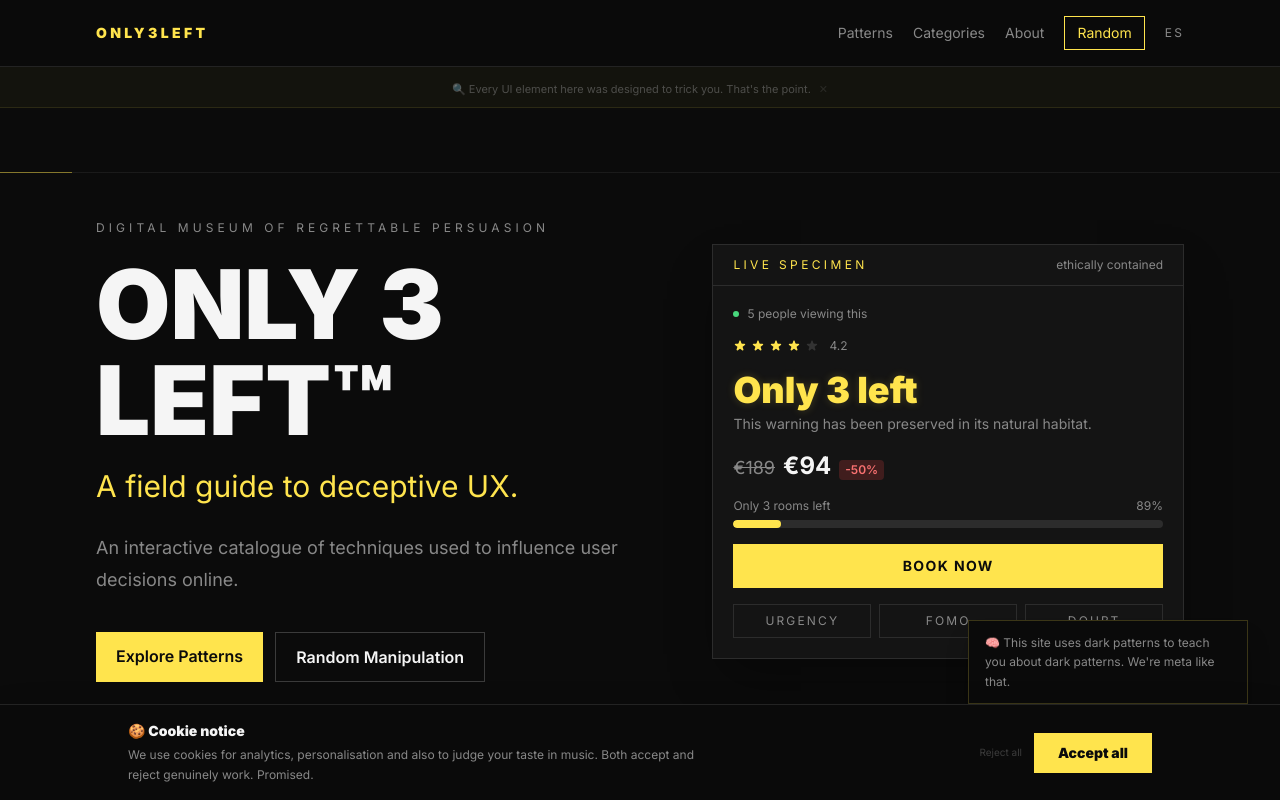
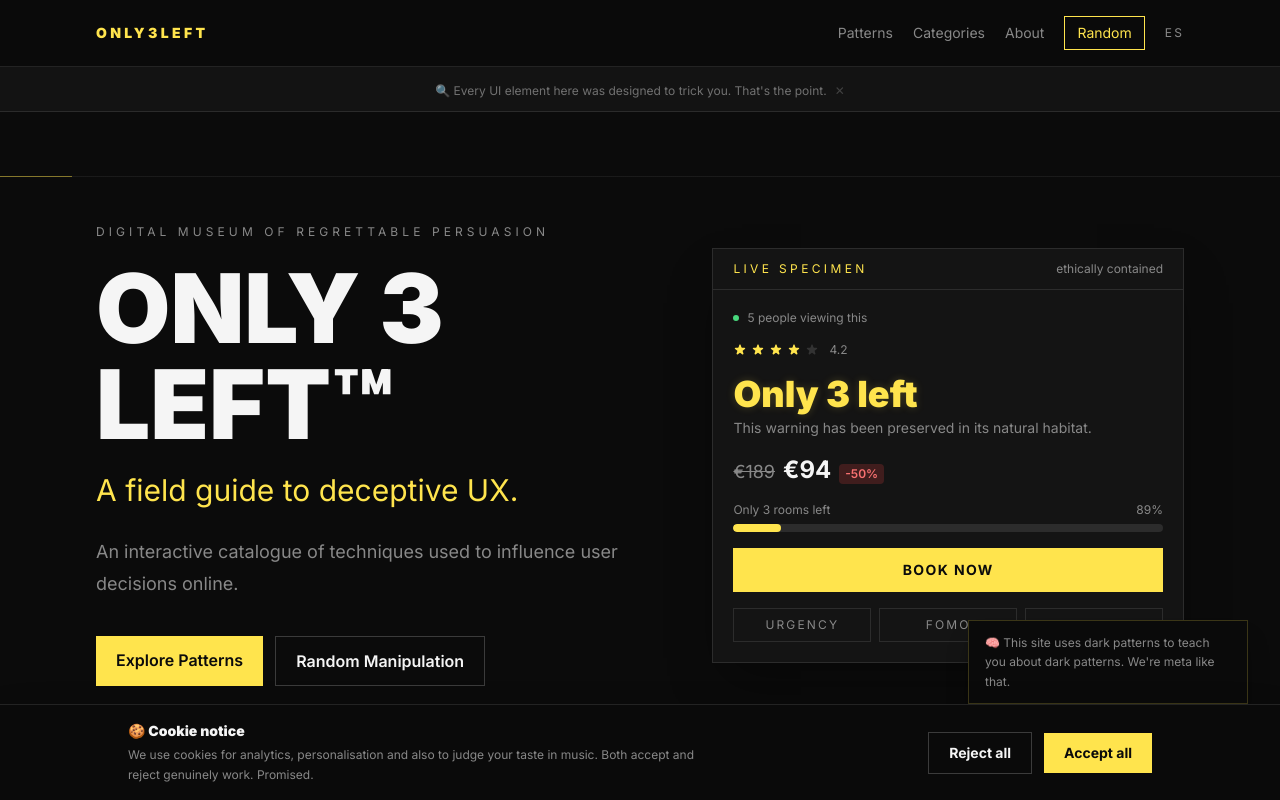
Before and after one commit to Mendiak/only3left, a Next.js app: page / in a window 1280 px wide. Shown: the top 800 px of the page. Built offline with nearby package versions, Linux system fonts and the light colour scheme.

Commit message:
feat: update styles for CookieBanner and MetaBanner components for improved UI consistency

```diff
--- a/components/CookieBanner.tsx
+++ b/components/CookieBanner.tsx
@@ -61,13 +61,13 @@ export function CookieBanner({
         <div className="flex shrink-0 items-center gap-3">
           <button
             onClick={() => { onReject(); setJustActed("reject"); }}
-            className="text-[10px] text-muted/40 transition hover:text-muted/70"
+            className="border border-white/20 px-5 py-2.5 text-sm font-bold text-paper transition hover:bg-white/5"
           >
             {isES ? "Rechazar todo" : "Reject all"}
           </button>
           <button
             onClick={() => { onAccept(); setJustActed("accept"); }}
-            className="bg-accent px-6 py-2.5 text-sm font-black text-ink transition hover:bg-accent/80 active:scale-95"
+            className="bg-accent px-5 py-2.5 text-sm font-bold text-ink transition hover:bg-accent/80 active:scale-95"
           >
             {isES ? "Aceptar todo" : "Accept all"}
           </button>
--- a/components/MetaBanner.tsx
+++ b/components/MetaBanner.tsx
@@ -47,11 +47,11 @@ export function MetaBanner({ locale = "en" }: { locale?: string }) {
   if (dismissed) return null;
 
   return (
-    <div className="border-b border-accent/10 bg-accent/[0.03] px-4 py-2 text-center">
-      <p className="text-[11px] text-muted/50 inline">{message}</p>
+    <div className="border-b border-white/10 bg-white/[0.03] px-4 py-2.5 text-center">
+      <p className="inline text-xs text-muted/80">{message}</p>
       <button
         onClick={() => { setDismissed(true); try { sessionStorage.setItem(SESSION_KEY, "1"); } catch { /* ignore */ } }}
-        className="ml-2 text-[11px] text-muted/20 transition hover:text-muted/50"
+        className="ml-2 text-xs text-muted/40 transition hover:text-muted/70"
       >
         ✕
       </button>
```
